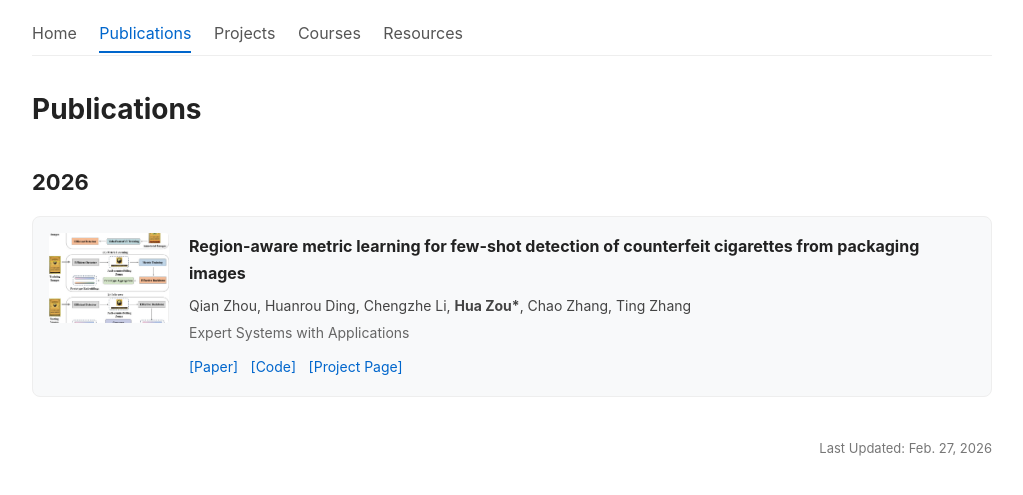
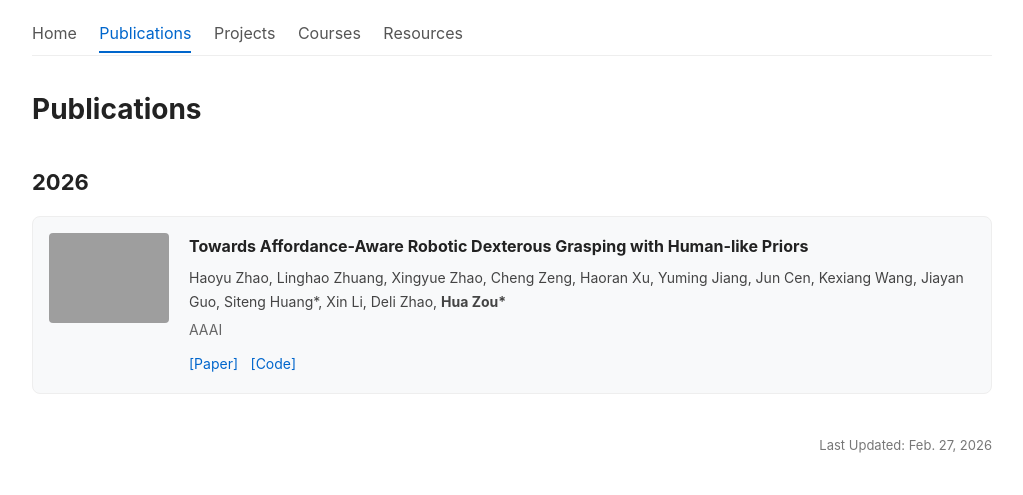
Before and after one commit to zouhuawhu/zouhuawhu.github.io, a Jekyll site: the page built from Publications/publications.html, in a window 1280 px wide. Shown: the top 495 px of the page, without its empty margins (128-1151 px from the left). Built offline with Jekyll 4.4.1, drawn with Linux system fonts in a browser that asks for light colours.

Commit message:
Update _config.yml

```diff
--- a/_config.yml
+++ b/_config.yml
@@ -89,7 +89,15 @@
       project: "#"
     thumb: "/assets/pub1.jpg"
 
-
+publications:
+  - title: "Towards Affordance-Aware Robotic Dexterous Grasping with Human-like Priors"
+    authors: "Haoyu Zhao, Linghao Zhuang, Xingyue Zhao, Cheng Zeng, Haoran Xu, Yuming Jiang, Jun Cen, Kexiang Wang, Jiayan Guo, Siteng Huang*, Xin Li, Deli Zhao, <strong>Hua Zou*</strong>"
+    venue: "AAAI"
+    year: 2026
+    links:
+      paper: "https://arxiv.org/pdf/2508.08896"
+      code: "https://github.com/Maxwell-Zhao/AffordDex"
+    thumb: "/assets/afforddex.png"
 
 # ========== 项目列表配置（英文版本） ==========
 projects:
```
